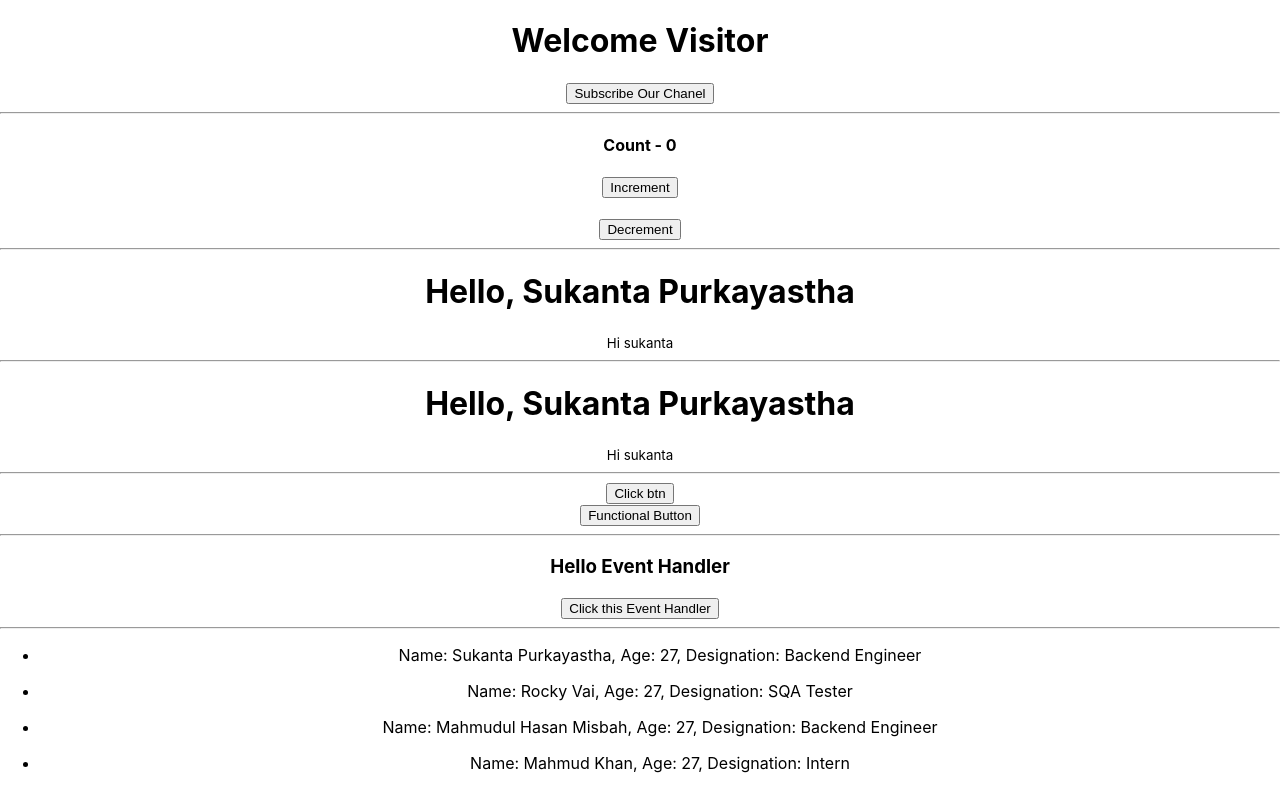
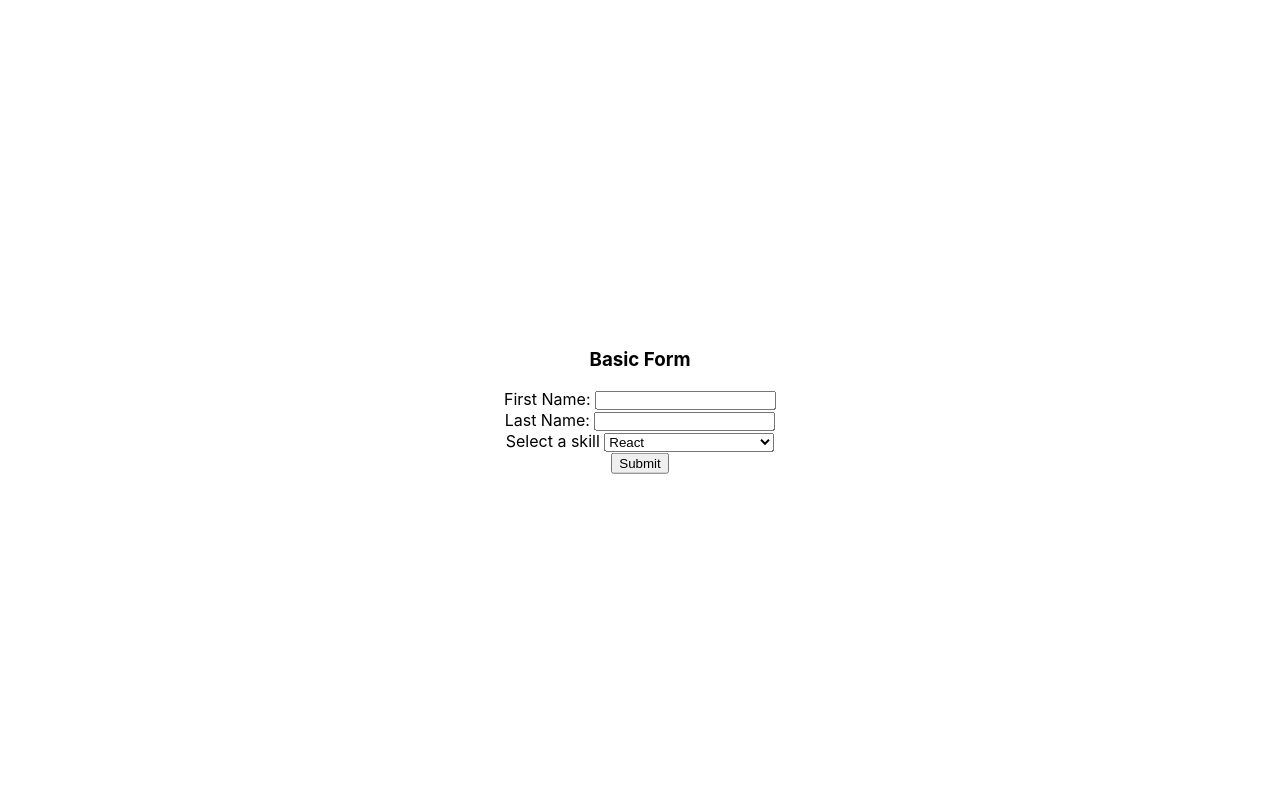
Before and after one commit to sukanta7660/react-er-kutinati, a React (Create React App) app: page / in a window 1280 px wide. Built offline with nearby package versions, Linux system fonts and the light colour scheme.

Commit message:
form handling

```diff
--- /dev/null
+++ b/src/App-Alt.js
@@ -0,0 +1,15 @@
+import './App.css';
+import React, { Component } from 'react';
+import FormHandler from "./components/Form/FormHandler";
+
+class AppAlt extends Component {
+    render() {
+        return (
+            <div className="App">
+                <FormHandler />
+            </div>
+        )
+    }
+}
+
+export default AppAlt;
--- /dev/null
+++ b/src/components/Form/FormHandler.js
@@ -0,0 +1,69 @@
+import React, {Component} from 'react';
+import './form.css';
+class FormHandler extends Component {
+    constructor(props) {
+        super(props);
+
+        this.state = {
+            firstName: '',
+            lastName: '',
+            skill: ''
+        }
+    }
+    changeFirstNameHandler = event => {
+        this.setState({
+            firstName: event.target.value
+        })
+    };
+    changeLastNameHandler = event => {
+        this.setState({
+            lastName: event.target.value
+        })
+    };
+    changeSkillHandler = event => {
+        this.setState({
+            skill: event.target.value
+        })
+    };
+    handleSubmit = event => {
+        alert(`${this.state.firstName} ${this.state.lastName}, ${this.state.skill}`)
+        event.preventDefault();
+    };
+    render() {
+        return (
+            <form className={'form-container'} onSubmit={this.handleSubmit}>
+                <h3>Basic Form</h3>
+                <label>First Name: </label>
+                <input
+                    className={'input-type-text'}
+                    type="text"
+                    value={this.state.firstName}
+                    onChange={this.changeFirstNameHandler}
+                />
+                <br/>
+                <label>Last Name: </label>
+                <input
+                    className={'input-type-text'}
+                    type="text"
+                    value={this.state.lastName}
+                    onChange={this.changeLastNameHandler}
+                />
+                <br/>
+                <label>Select a skill </label>
+                <select
+                    className={'select-option'}
+                    value={this.state.skill}
+                    onChange={this.changeSkillHandler}
+
+                >
+                    <option value="React">React</option>
+                    <option value="Vue">Vue</option>
+                    <option value="Angular">Angular</option>
+                </select>
+                <br/>
+                <button type="submit">Submit</button>
+            </form>
+        )
+    }
+}
+export default FormHandler;
--- /dev/null
+++ b/src/components/Form/form.css
@@ -0,0 +1,12 @@
+.form-container {
+    position: absolute;
+    top: 50%;
+    left: 50%;
+    transform: translate(-50%, -49%);
+}
+.input-type-text {
+    padding: 0;
+}
+.select-option {
+    width: 170px;
+}
--- a/src/index.js
+++ b/src/index.js
@@ -1,13 +1,15 @@
 import React from 'react';
 import ReactDOM from 'react-dom/client';
 import './index.css';
-import App from './App';
+// import App from './App';
+import AppAlt from './App-Alt';
 import reportWebVitals from './reportWebVitals';
 
 const root = ReactDOM.createRoot(document.getElementById('root'));
 root.render(
   <React.StrictMode>
-    <App />
+    {/*<App />*/}
+      <AppAlt />
   </React.StrictMode>
 );
 
```
